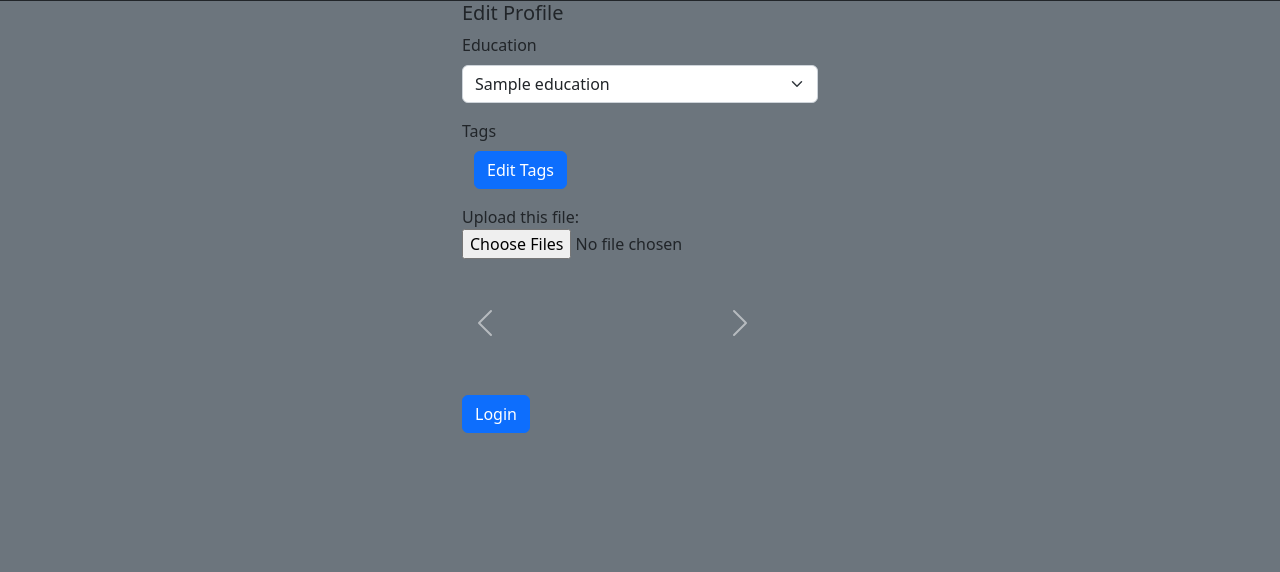
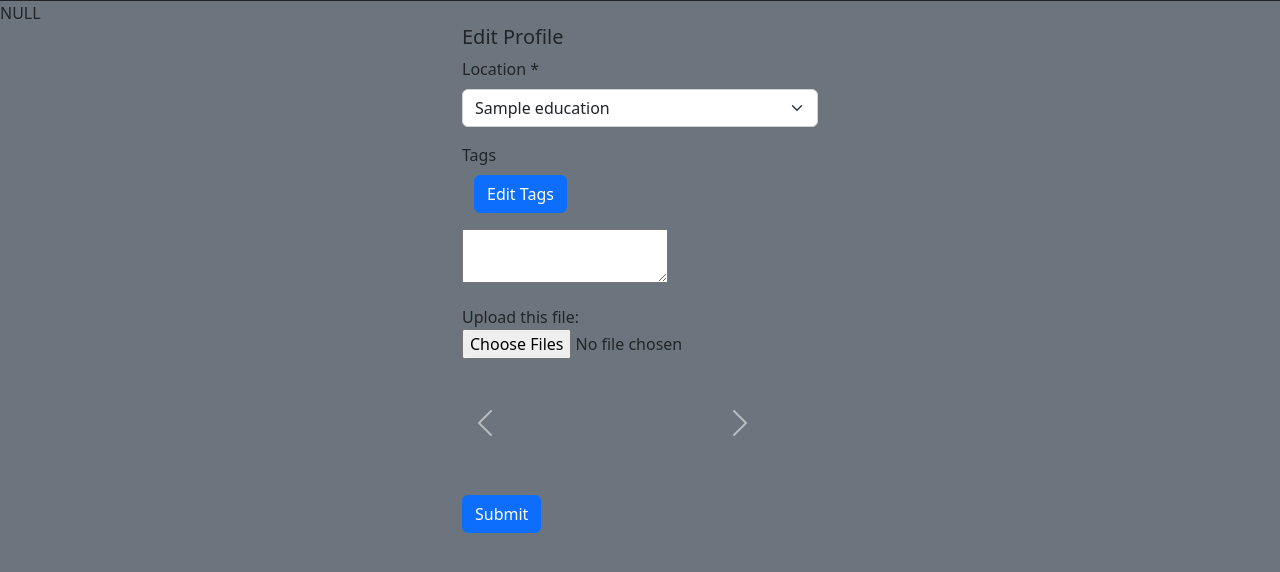
Before and after one commit to NotExenis/Digidate-2024, a PHP site: page /digidate/index.php?page=profile_users_edit in a window 1280 px wide. Shown: the part 55-627 px from the top of the page. Run offline with PHP 8.4, Linux system fonts and the light colour scheme; tables that the repository leaves empty or names only in its code hold one stand-in row (values such as "Sample post"); some libraries are stand-ins or nearby versions.

Commit message:
Profile edit klaar, nog checks voor tags en fotos limit geven

```diff
--- a/includes/profile_users_edit.inc.php
+++ b/includes/profile_users_edit.inc.php
@@ -11,6 +11,19 @@
 $stmt_user_info->bindParam(":user_id", $_SESSION['users_id']);
 $stmt_user_info->execute();
 $user_info = $stmt_user_info->fetch(PDO::FETCH_ASSOC);
+//echo "<pre>", print_r($user_info), "</pre>";
+$currenteducation_id = $user_info['users_education_id'];
+
+$sql_currenteducation = "SELECT education_name
+FROM tbl_education
+WHERE education_id=:education_id";
+$stmt_currenteducation = $db->prepare($sql_currenteducation);
+$stmt_currenteducation->bindParam(':education_id', $currenteducation_id);
+$stmt_currenteducation->execute();
+if ($row1 = $stmt_currenteducation->fetch(PDO::FETCH_ASSOC)) {
+    $currenteducation = $row1['education_name'];
+}
+var_dump($currenteducation_id);
 
 $sql_education = "SELECT education_name, education_id
                  FROM tbl_education";
@@ -34,27 +47,18 @@
 $stmt_images->bindParam(":user_id", $_SESSION['users_id']);
 $stmt_images->execute();
 
-$sql_user_education = "SELECT education_name FROM tbl_users INNER JOIN tbl_users_education ON users_education_users_id = users_id INNER JOIN tbl_education ON education_id = users_education_id WHERE users_id = :user_id";
-$stmt_user_education = $db->prepare($sql_user_education);
-$stmt_user_education->bindParam(":user_id", $_SESSION['users_id']);
-$stmt_user_education->execute();
-
 ?>
 <script>
-
     document.addEventListener('DOMContentLoaded', function() {
         // Get the button element
         var openModalButton = document.getElementById('openModalButton');
-
         // Add a click event listener to the button
         openModalButton.addEventListener('click', function() {
             // Use jQuery to trigger the modal display
             $('#tags_modal').modal('show');
         });
-
         // Get the close buttons within the modal
         var modalCloseButtons = document.querySelectorAll('#tags_modal .btn-close, #tags_modal [data-bs-dismiss="modal"]');
-
         // Add click event listeners to each close button
         modalCloseButtons.forEach(function(button) {
             button.addEventListener('click', function() {
@@ -63,7 +67,6 @@
             });
         });
     });
-
     $(document).ready(function() {
         $("#image").on("change", function() {
             if ($("#image")[0].files.length > 5) {
@@ -77,8 +80,8 @@
         $('.badge-clickable').click(function() {
             // Get the associated checkbox
             var checkbox = $(this).prev('input[type="checkbox"]');
-
             // Toggle the checkbox's checked state
+            badge.prop('style="border"')
             checkbox.prop('checked', !checkbox.prop('checked'));
         });
     });
@@ -89,7 +92,7 @@
     <div class="modal-dialog">
         <div class="modal-content">
             <div class="modal-header">
-                <h5 class="modal-title" id="exampleModalLabel">Add Tags</h5>
+                <h5 class="modal-title" id="exampleModalLabel" >Add Tags</h5>
                 <button type="button" class="btn-close" data-bs-dismiss="modal" aria-label="Close"></button>
             </div>
             <div class="modal-body">
@@ -144,28 +147,31 @@
         <div class="col-sm">
         </div>
         <div class="col-sm">
-
             <h5>Edit Profile</h5>
             <h5><?= $user_info['users_username'] ?></h5>
 
-            <form method="POST" enctype="multipart/form-data" action="php/photo_upload.php">
-                <?php //fix dit nog aub ?>
+            <form method="POST" enctype="multipart/form-data" action="php/CRUD/user_crud.php">
+                <?php //fix dit nog aub
+                print_r($currenteducation_id);
+                ?>
                 <div class="mb-3">
-                    <label for="education" class="form-label">Education</label>
-                    <select class="form-select" name="education" >
-                        <?php foreach ($stmt_education->fetchAll(PDO::FETCH_ASSOC) as $education) {
-
-                            if($stmt_user_education->fetch() == $education['education_name']) {
-                                ?>
-                                <option value="<?= $education['education_id'] ?>" disabled><?= $education['education_name']?></option>
-                                <?php
-                            } else {
-                                ?>
-                                <option value="<?= $education['education_id'] ?>"><?= $education['education_name']?></option>
+                    <label for="location" class="form-label">Location *</label>
+                    <select class="form-select" name="users_education_id" required>
+                        <?php
+                        if ($currenteducation_id > 0) {
+                            ?>
+                            <option selected disabled value="<?= $currenteducation_id ?>"><?= $currenteducation ?></option>
+                            <?php foreach ($stmt_education->fetchAll(PDO::FETCH_ASSOC) as $education) { ?>
+                                <option value="<?=$education['education_id']?>"><?= $education['education_name'] ?></option>
+                            <?php }
+                        } else{
+                            ?>
+                            <?php foreach ($stmt_education->fetchAll(PDO::FETCH_ASSOC) as $education) { ?>
+                                <option value="<?=$education['education_id']?>"><?= $education['education_name'] ?></option>
                                 <?php
                             }
-                            ?>
-                        <?php } ?>
+                        }
+                        ?>
                     </select>
                 </div>
                 <div class="mb-3">
@@ -176,14 +182,15 @@
                             ?>
                             <span class="badge rounded-fill badge-clickable" style="background-color: <?= $color ?>"><?= $tags['tags_title'] ?>
                         </span>
-                        <?php }
-                        ?>
-
+                        <?php } ?>
                         <button type="button" class="btn btn-primary" id="openModalButton">
                             Edit Tags
                         </button>
                     </div>
                     </select>
+                </div>
+                <div class="form-group mb-3 mt-3">
+                    <textarea class="p-200" name="users_description" ><?= $user_info['users_description'] ?></textarea>
                 </div>
                 <div class="form-group mb-3 mt-3">
                     Upload this file: <input type=file name="image[]" id="image" multiple="multiple" accept="image/jpeg, image/jpg, image/png">
@@ -222,7 +229,8 @@
 
 
                 <br>
-                <button type="submit" class="btn btn-primary">Login</button>
+                <button type="submit" class="btn btn-primary">Submit</button>
+                <input type="hidden" name="user_edit">
             </form>
         </div>
         <div class="col-sm">
```
Also changed, not shown: php/CRUD/user_crud.php (+34 -4 lines), php/photo_upload.php (+9 -5 lines).
